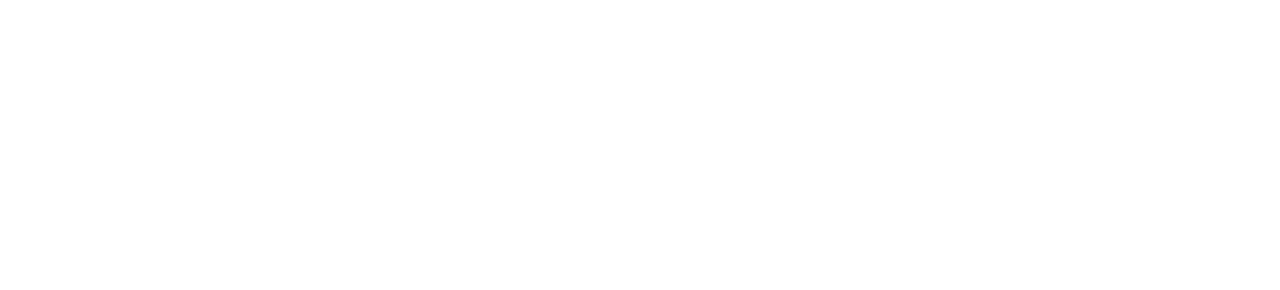
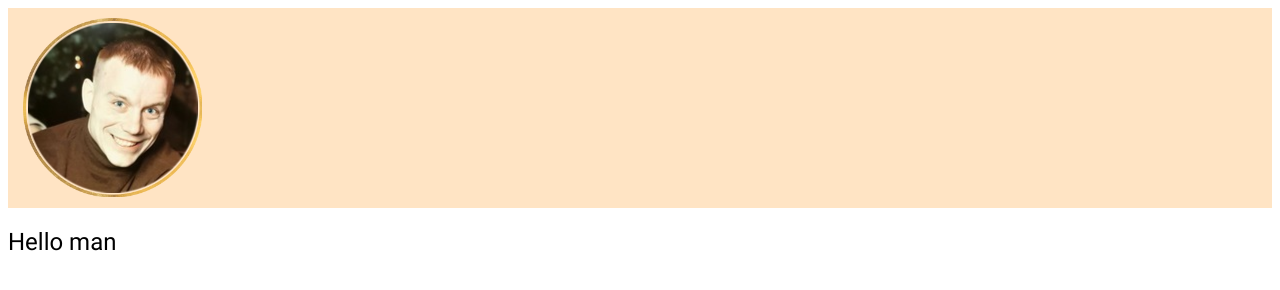
Before and after one commit to MihailMatveichuk/rsschool-cv, a plain HTML site: page index.html in a window 1280 px wide. Drawn offline with Linux system fonts and the light colour scheme.

Commit message:
docs: add new files and modified cv.md, index.html, style.css

```diff
--- a/index.html
+++ b/index.html
@@ -5,11 +5,27 @@
     <meta charset="UTF-8">
     <meta http-equiv="X-UA-Compatible" content="IE=edge">
     <meta name="viewport" content="width=device-width, initial-scale=1.0">
-    <title>My CV</title>
+    <title>CV</title>
     <link rel="stylesheet" href="style.css">
+    <link rel="icon" href="./assets/icon.ico">
+    <link rel="preconnect" href="https://fonts.googleapis.com">
+    <link rel="preconnect" href="https://fonts.gstatic.com" crossorigin>
+    <link href="https://fonts.googleapis.com/css2?family=Roboto&display=swap" rel="stylesheet">
 </head>
 
 <body>
+    <header class="header">
+        <img class="foto" src="./assets/images/foto_circle_with_frame.png" alt="my photo">
+    </header>
+    <main>
+        <aside>
+            <h1>Hello man</h1>
+        </aside>
+    </main>
+
+    <footer>
+
+    </footer>
 
 </body>
 
--- a/style.css
+++ b/style.css
@@ -0,0 +1,33 @@
+@font-face {
+    font-family: 'Roboto';
+    src: url("assets/fonts/Roboto-Light.ttf");
+    font-weight: 100;
+}
+
+@font-face {
+    font-family: 'Roboto';
+    src: url("assets/fonts/Roboto-Regular.ttf");
+    font-weight: 300;
+}
+
+* {
+    box-sizing: border-box;
+}
+
+body {
+    font-family: "Roboto";
+}
+
+h1 {
+    font-weight: 300;
+}
+
+.header {
+    background-color: bisque;
+    height: 200px;
+}
+
+.foto {
+    padding-left: 15px;
+    padding-top: 10px;
+}
```
Also changed, not shown: cv.md (+2 -2 lines), assets/fonts/Roboto-Light.ttf (added), assets/fonts/Roboto-Regular.ttf (added), assets/icon.ico (added), assets/images/Certificate.png (renamed from images/Certificate.png), assets/images/foto.jpg (renamed from images/foto.jpg), assets/images/foto_circle.png (added), assets/images/foto_circle_with_frame.png (added).
